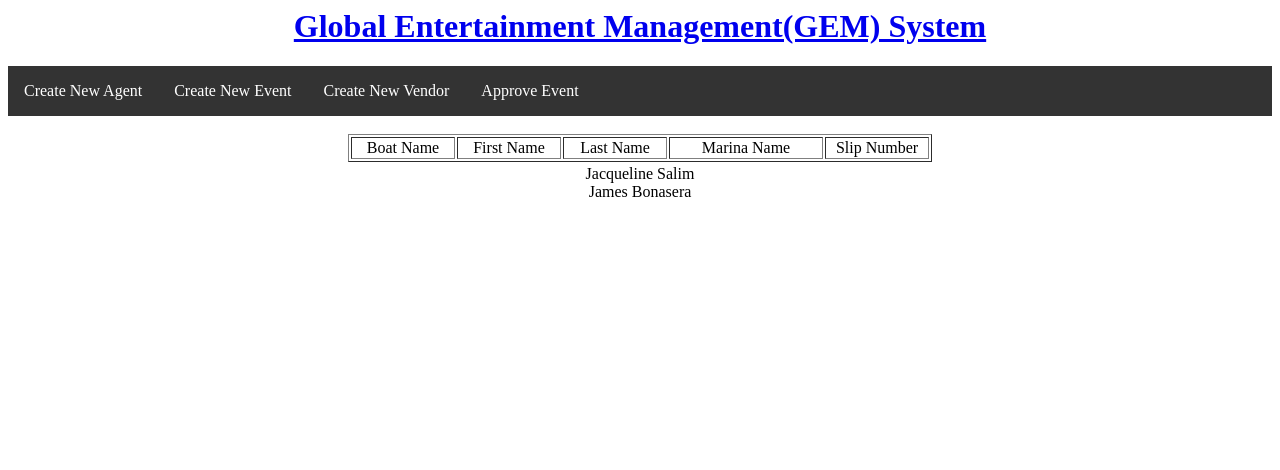
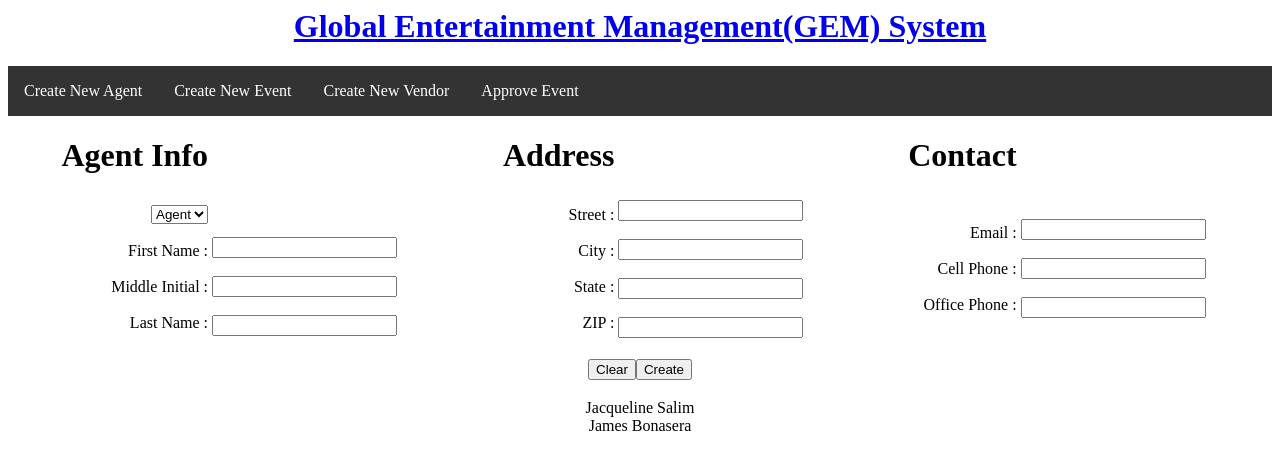
Before and after one commit to Ultoman/csci467, a PHP site: page /createAgent.php in a window 1280 px wide. Shown: the top 470 px of the page. Run offline with PHP 8.4, Linux system fonts and the light colour scheme; data that the repository does not hold is empty.

Commit message:
Created layout for createAgent.php

```diff
--- a/createAgent.php
+++ b/createAgent.php
@@ -9,7 +9,83 @@
   include("header.html");
   require_once("conn.php");
   //echo $pageTitle;
- echo '<br/>';
+ echo '<br>';
+
+ echo '<form action="createAgent.php" method="post">';
+
+ echo '<table width="100%">';
+  // Row 1
+  echo '<tr align="right">';
+    echo '<td>';
+    echo '<h1>Agent Info</h1>';
+    echo '</td>';
+    echo '<td>';
+    echo '</td>';
+    echo '<td>';
+    echo '<h1>Address</h1>';
+    echo '</td>';
+    echo '<td>';
+    echo '</td>';
+    echo '<td>';
+    echo '<h1>Contact</h1>';
+    echo '</td>';
+  echo '</tr>';
+  // Row 2
+  echo '<tr>';
+    // Column 1
+    echo '<td align="right">';
+    echo '<select>';
+    echo '<option value="Agent">Agent</option>';
+    echo '</select><br><br>';
+    echo 'First Name :<br><br>';
+    echo 'Middle Initial :<br><br>';
+    echo 'Last Name :';
+    echo '</td>';
+    // Column 2
+    echo '<td align="left">';
+    echo '<br><br>';
+    echo '<input type="text" name="fname"><br><br>';
+    echo '<input type="text" name="minit"><br><br>';
+    echo '<input type="text" name="lname">';
+    echo '</td>';
+    // Column 3
+    echo '<td align="right">';
+    echo 'Street :<br><br>';
+    echo 'City :<br><br>';
+    echo 'State :<br><br>';
+    echo 'ZIP :';
+    echo '</td>';
+    // Column 4
+    echo '<td align="left">';
+    echo '<input type="text" name="street"><br><br>';
+    echo '<input type="text" name="city"><br><br>';
+    echo '<input type="text" name="state"><br><br>';
+    echo '<input type="text" name="zip">';
+    echo '</td>';
+    // Column 5
+    echo '<td align="right">';
+    echo 'Email :<br><br>';
+    echo 'Cell Phone :<br><br>';
+    echo 'Office Phone :';
+    echo '</td>';
+    // Column 6
+    echo '<td align="left">';
+    echo '<input type="text" name="email"><br><br>';
+    echo '<input type="text" name="cellPhone"><br><br>';
+    echo '<input type="text" name="officePhone">';
+    echo '</td>';
+  echo '</tr>';
+ echo '</table>';
+
+ echo '<br>';
+
+  echo '<div align="center">';
+    echo '<button type="reset">Clear</button>';
+    echo '<button type="submit">Create</button>';
+  echo '</div>';
+
+ echo '</form>';
+/*
  echo '<table align="center" border=1>';
      echo '<tr>';
        echo '<td width="100" align="center">';
@@ -49,7 +125,7 @@
      echo '</td>';
    echo '</tr>';
   }
-
+*/
   include("footer.html");
 
 ?>
```
Also changed, not shown: 1 other file.
